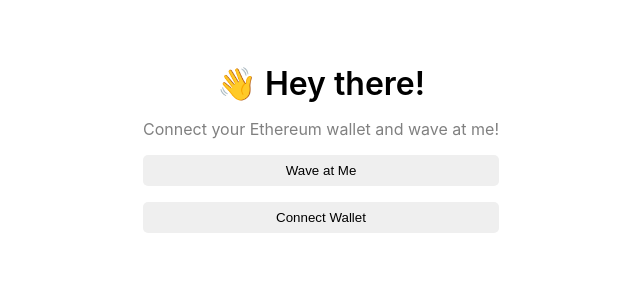
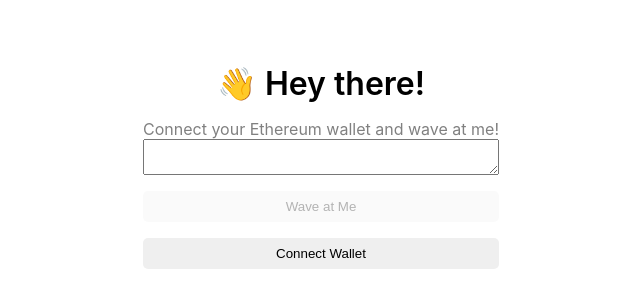
Before and after one commit to srehouni/buildspace_web3_etherium_smart_contracts, a React (Create React App) app: page / in a window 1280 px wide. Shown: the top 308 px of the page, without its empty margins (319-959 px from the left). Built offline with nearby package versions, Linux system fonts and the light colour scheme.

Commit message:
Added text area to send waves

```diff
--- a/src/App.js
+++ b/src/App.js
@@ -7,6 +7,8 @@
 function App() {
   const [currentAccount, setCurrentAccount] = useState("");
   const [allWaves, setAllWaves] = useState([]);
+  const [waveMessage, setWaveMessage] = useState("")
+  const [btnDisabled, setBtnDisabled] = useState(true)
 
   const contractAddress = "0x9dFa446ed839b09BF1aEeC672f3B7Ed1E3C46088";
   const contractABI = abi.abi;
@@ -23,7 +25,7 @@
         let count = await wavePortalContract.getTotalWaves();
         console.log("Retrieved total wave count...", count.toNumber());
 
-        const waveTxn = await wavePortalContract.wave("GM!");
+        const waveTxn = await wavePortalContract.wave(waveMessage);
         console.log("Mining...", waveTxn.hash);
 
         await waveTxn.wait();
@@ -38,6 +40,11 @@
     } catch (error) {
       console.log(error)
     }
+}
+
+const onChange = (event) => {
+  setWaveMessage(event.currentTarget.value);
+  setBtnDisabled(!event.currentTarget.value);
 }
 
 const getAllWaves = async () => {
@@ -128,7 +135,8 @@
          Connect your Ethereum wallet and wave at me!
         </div>
 
-        <button className="waveButton" onClick={wave}>
+        <textarea value={waveMessage} onChange={onChange}/>
+        <button disabled={btnDisabled} className="waveButton" onClick={wave}>
           Wave at Me
         </button>
 
```
